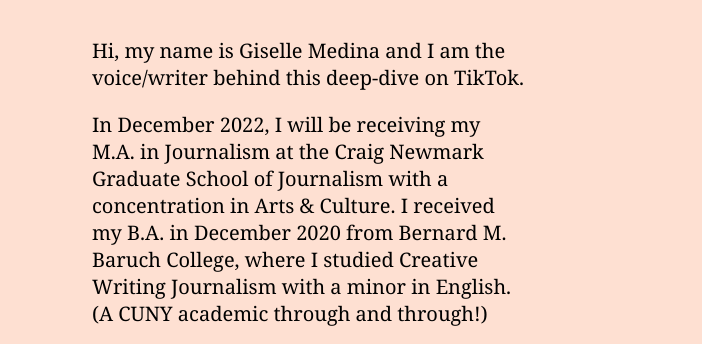
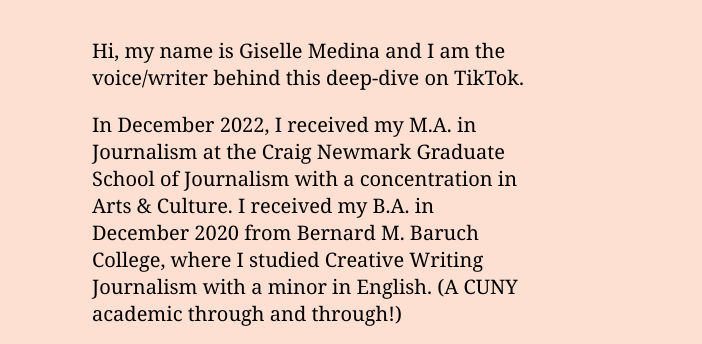
Before and after one commit to gisellemedina/TikTok-A-Path-To-Stardom...-Sort-of, a plain HTML site: page index.html in a window 1280 px wide. Shown: the part 780-1124 px from the top of the page, 578-1280 px from the left. Drawn offline with Linux system fonts and the light colour scheme; a script that the page names is missing.

Commit message:
Update index.html

```diff
--- a/index.html
+++ b/index.html
@@ -89,7 +89,7 @@
 
 					<p class="about">
 
-						In December 2022, I will be receiving my M.A. in Journalism at the Craig Newmark Graduate School of Journalism with a concentration in Arts & Culture. I received my B.A. in December 2020 from Bernard M. Baruch College, where I studied Creative Writing Journalism with a minor in English. (A CUNY academic through and through!)
+						In December 2022, I received my M.A. in Journalism at the Craig Newmark Graduate School of Journalism with a concentration in Arts & Culture. I received my B.A. in December 2020 from Bernard M. Baruch College, where I studied Creative Writing Journalism with a minor in English. (A CUNY academic through and through!)
 
 					</p>
 
```
